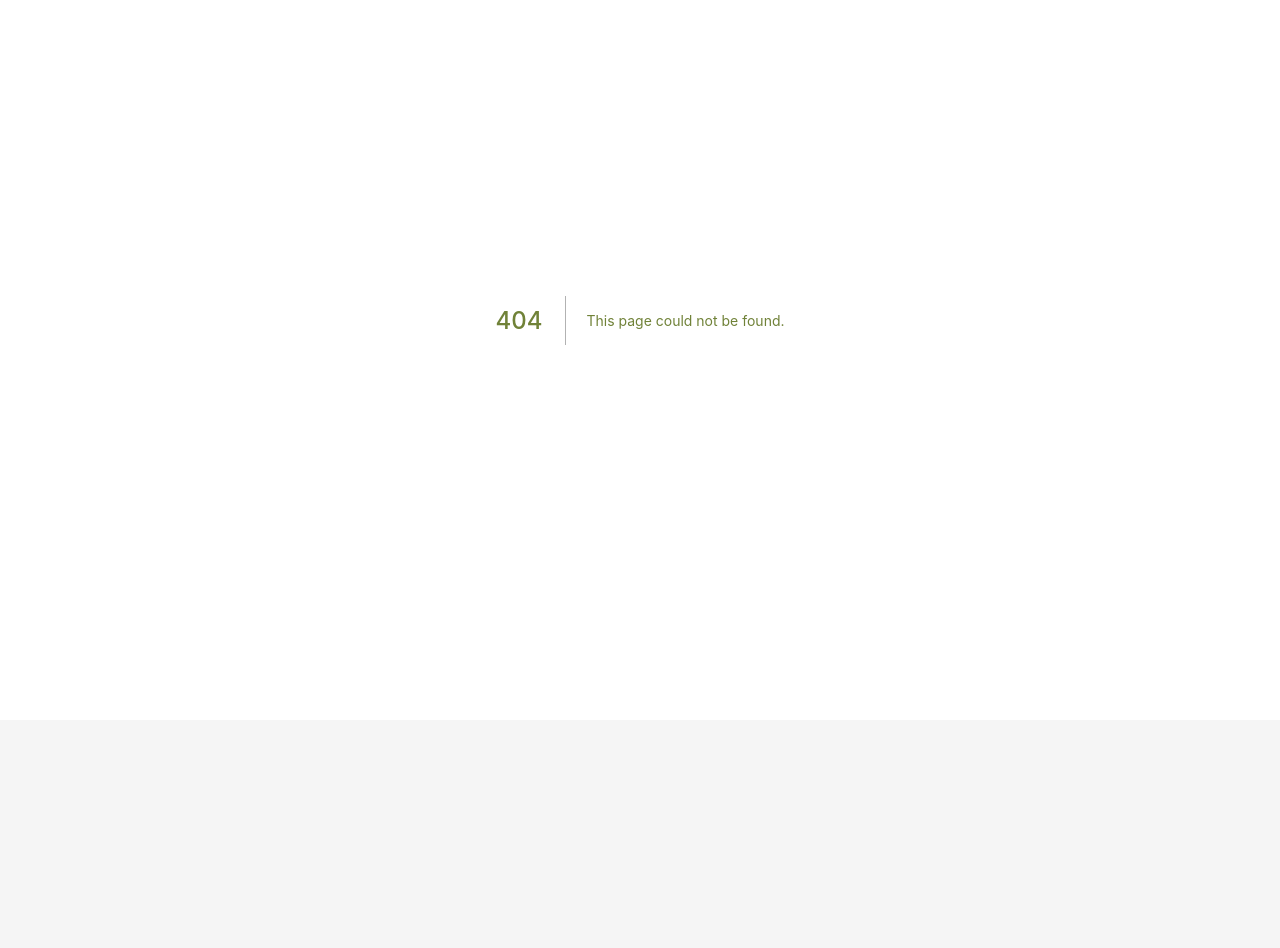
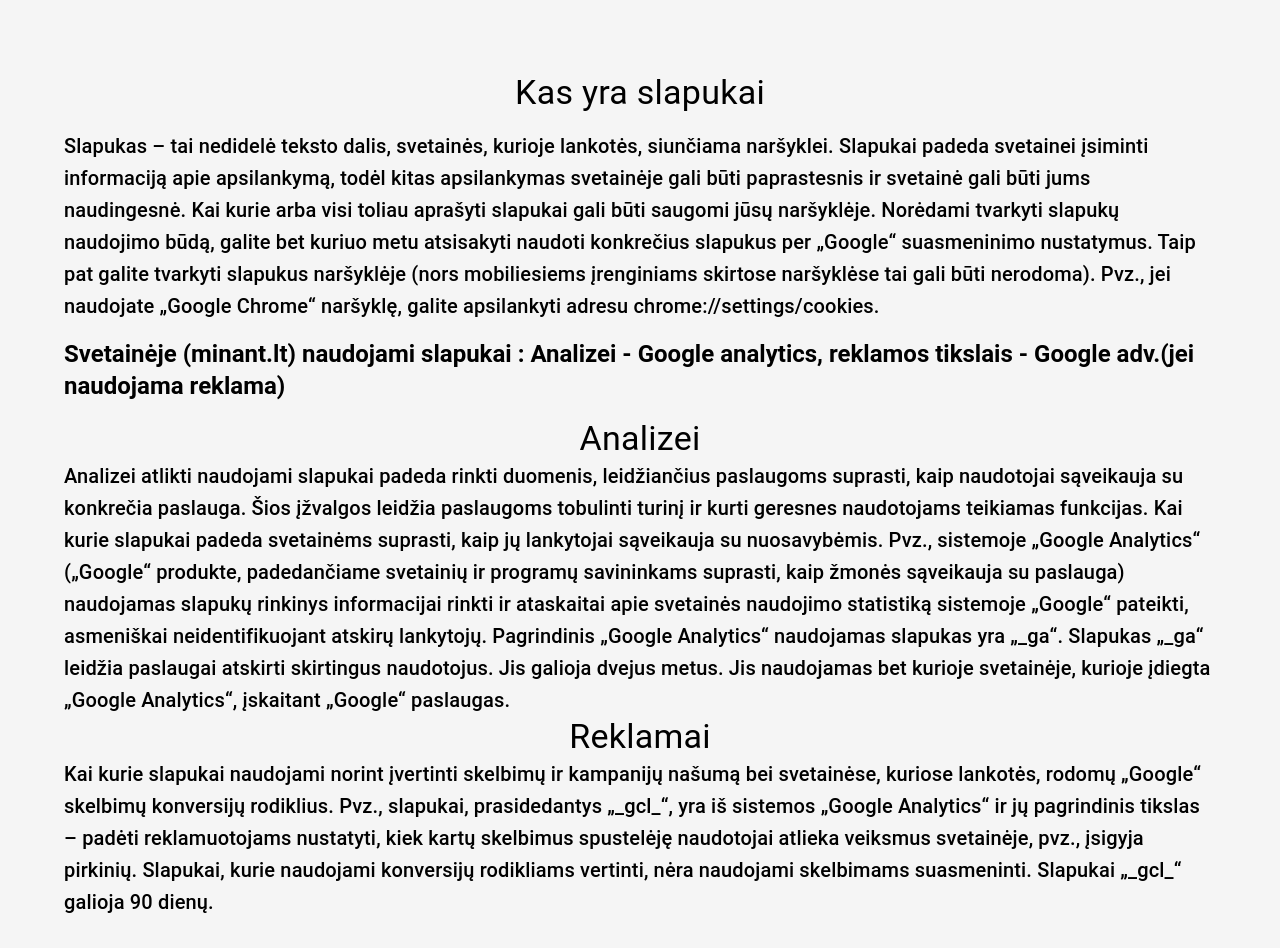
Before and after one commit to Mancefas/minant.lt-next.js-blog, a Next.js app: page /privatumo-politika in a window 1280 px wide. Before the commit this address had no page. Shown: the part 80-1028 px from the top of the page. Before the commit the page ends 800 px from the top, so only its background shows below. Built offline with nearby package versions, Linux system fonts and the light colour scheme.

Commit message:
added privacy policy page

```diff
--- /dev/null
+++ b/pages/privatumo-politika.js
@@ -0,0 +1,74 @@
+import { Container, Typography, Button, Box } from "@mui/material";
+import Layout from "../components/Layout";
+import Link from "next/link";
+
+const privatumo_politika = () => {
+  return (
+    <Layout>
+      <Container sx={{ my: "2rem" }}>
+        <Typography align="center" variant="h4" sx={{ my: "1rem" }}>
+          Kas yra slapukai
+        </Typography>
+        <Typography variant="h6">
+          Slapukas – tai nedidelė teksto dalis, svetainės, kurioje lankotės,
+          siunčiama naršyklei. Slapukai padeda svetainei įsiminti informaciją
+          apie apsilankymą, todėl kitas apsilankymas svetainėje gali būti
+          paprastesnis ir svetainė gali būti jums naudingesnė. Kai kurie arba
+          visi toliau aprašyti slapukai gali būti saugomi jūsų naršyklėje.
+          Norėdami tvarkyti slapukų naudojimo būdą, galite bet kuriuo metu
+          atsisakyti naudoti konkrečius slapukus per „Google“ suasmeninimo
+          nustatymus. Taip pat galite tvarkyti slapukus naršyklėje (nors
+          mobiliesiems įrenginiams skirtose naršyklėse tai gali būti nerodoma).
+          Pvz., jei naudojate „Google Chrome“ naršyklę, galite apsilankyti
+          adresu chrome://settings/cookies.{" "}
+        </Typography>
+        <Typography variant="h5" sx={{ my: "1rem", fontWeight: "700" }}>
+          Svetainėje (minant.lt) naudojami slapukai : Analizei - Google
+          analytics, reklamos tikslais - Google adv.(jei naudojama reklama)
+        </Typography>
+        <Typography align="center" variant="h4">
+          Analizei
+        </Typography>
+        <Typography variant="h6">
+          Analizei atlikti naudojami slapukai padeda rinkti duomenis,
+          leidžiančius paslaugoms suprasti, kaip naudotojai sąveikauja su
+          konkrečia paslauga. Šios įžvalgos leidžia paslaugoms tobulinti turinį
+          ir kurti geresnes naudotojams teikiamas funkcijas. Kai kurie slapukai
+          padeda svetainėms suprasti, kaip jų lankytojai sąveikauja su
+          nuosavybėmis. Pvz., sistemoje „Google Analytics“ („Google“ produkte,
+          padedančiame svetainių ir programų savininkams suprasti, kaip žmonės
+          sąveikauja su paslauga) naudojamas slapukų rinkinys informacijai
+          rinkti ir ataskaitai apie svetainės naudojimo statistiką sistemoje
+          „Google“ pateikti, asmeniškai neidentifikuojant atskirų lankytojų.
+          Pagrindinis „Google Analytics“ naudojamas slapukas yra „_ga“. Slapukas
+          „_ga“ leidžia paslaugai atskirti skirtingus naudotojus. Jis galioja
+          dvejus metus. Jis naudojamas bet kurioje svetainėje, kurioje įdiegta
+          „Google Analytics“, įskaitant „Google“ paslaugas.
+        </Typography>
+        <Typography align="center" variant="h4">
+          Reklamai
+        </Typography>
+        <Typography variant="h6">
+          Kai kurie slapukai naudojami norint įvertinti skelbimų ir kampanijų
+          našumą bei svetainėse, kuriose lankotės, rodomų „Google“ skelbimų
+          konversijų rodiklius. Pvz., slapukai, prasidedantys „_gcl_“, yra iš
+          sistemos „Google Analytics“ ir jų pagrindinis tikslas – padėti
+          reklamuotojams nustatyti, kiek kartų skelbimus spustelėję naudotojai
+          atlieka veiksmus svetainėje, pvz., įsigyja pirkinių. Slapukai, kurie
+          naudojami konversijų rodikliams vertinti, nėra naudojami skelbimams
+          suasmeninti. Slapukai „_gcl_“ galioja 90 dienų.
+        </Typography>
+      </Container>
+      <Box sx={{ textAlign: "center", marginBottom: "1rem" }}>
+        <Link href="/">
+          <Button variant="outlined" color="success">
+            {" "}
+            Atgal
+          </Button>
+        </Link>
+      </Box>
+    </Layout>
+  );
+};
+
+export default privatumo_politika;
```
